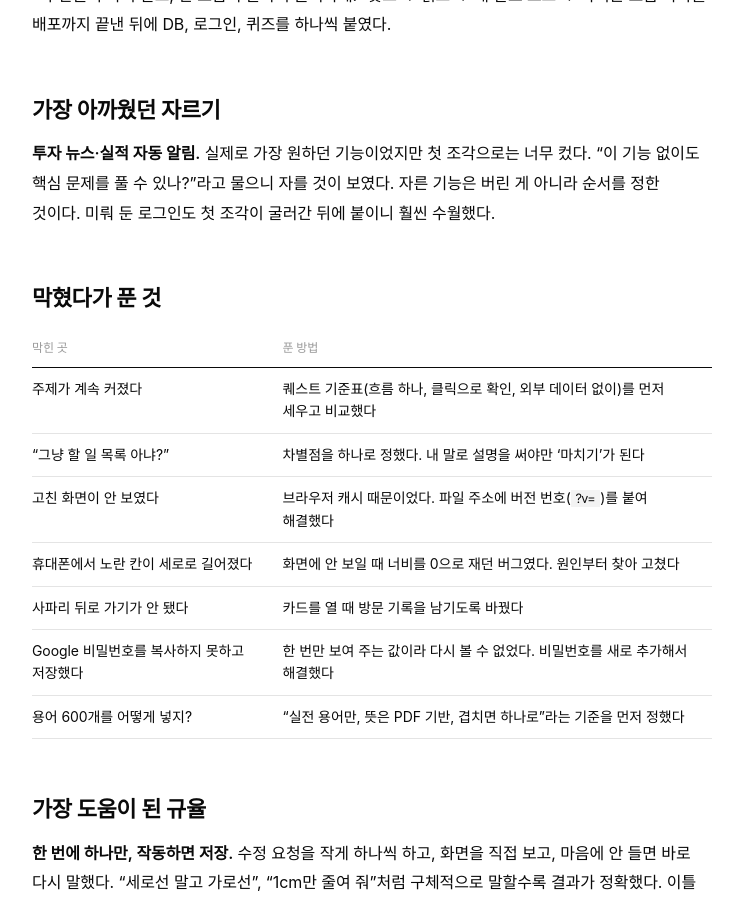
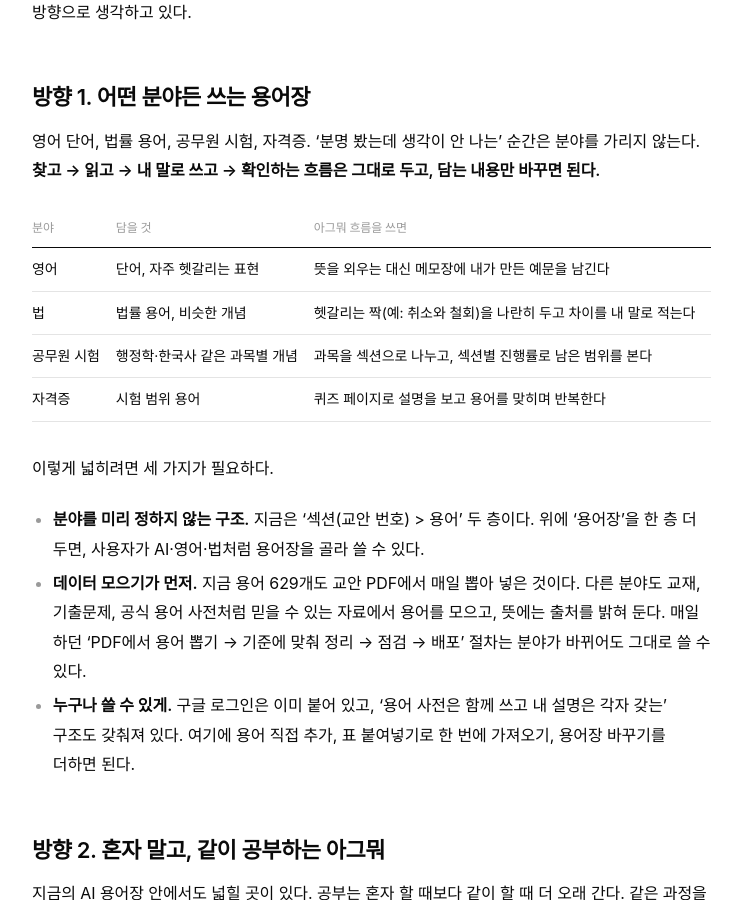
Before and after one commit to k-im-rose/k-im-rose.github.io, a Jekyll site: the page built from _posts/2026-11-15-agmwo.md, in a window 1280 px wide and 900 px high, scrolled down 24229 px. Shown: the whole window, without its empty margins (232-975 px from the left). Built offline with Jekyll 4.4.1, drawn with Linux system fonts in a browser that asks for light colours; some web fonts are replaced; some of the changed text lies outside the part shown.

Commit message:
아그뭐 글: 확장 아이디어 섹션 추가
어떤 분야든 쓰는 용어장(영어·법·공무원 시험·자격증)과
동기들과 같이 공부하는 방향(퀴즈 대회·랭킹·설명 나눠 보기)을 10장으로 넣고 회고를 11장으로.

Co-Authored-By: Claude Opus 5.5 <noreply@anthropic.com>

```diff
--- a/_posts/2026-11-15-agmwo.md
+++ b/_posts/2026-11-15-agmwo.md
@@ -379,7 +379,42 @@ AIFFEL 과정이 이어지는 동안 새 교안이 열릴 때마다 용어와
 
 ---
 
-## 10. 회고
+## 10. 확장 아이디어 — AI 용어장에서 끝내지 않는다
+
+아그뭐는 AIFFEL 과정의 AI 용어로 시작했지만, 처음부터 AI 용어 전용으로 만들 생각은 아니었다. 이름을 정할 때도 'AI 용어 노트' 같은 이름 대신 누구나 하는 말인 '아, 그게 뭐더라?'를 골랐고, 첫 화면 문구도 "외워야 할 게 있으신가요?"로, '용어'라는 말조차 넣지 않고 분야를 열어 두었다. 확장은 두 방향으로 생각하고 있다.
+
+### 방향 1. 어떤 분야든 쓰는 용어장
+
+영어 단어, 법률 용어, 공무원 시험, 자격증. '분명 봤는데 생각이 안 나는' 순간은 분야를 가리지 않는다. **찾고 → 읽고 → 내 말로 쓰고 → 확인하는 흐름은 그대로 두고, 담는 내용만 바꾸면 된다.**
+
+| 분야 | 담을 것 | 아그뭐 흐름을 쓰면 |
+|---|---|---|
+| 영어 | 단어, 자주 헷갈리는 표현 | 뜻을 외우는 대신 메모장에 내가 만든 예문을 남긴다 |
+| 법 | 법률 용어, 비슷한 개념 | 헷갈리는 짝(예: 취소와 철회)을 나란히 두고 차이를 내 말로 적는다 |
+| 공무원 시험 | 행정학·한국사 같은 과목별 개념 | 과목을 섹션으로 나누고, 섹션별 진행률로 남은 범위를 본다 |
+| 자격증 | 시험 범위 용어 | 퀴즈 페이지로 설명을 보고 용어를 맞히며 반복한다 |
+
+이렇게 넓히려면 세 가지가 필요하다.
+
+- **분야를 미리 정하지 않는 구조.** 지금은 '섹션(교안 번호) > 용어' 두 층이다. 위에 '용어장'을 한 층 더 두면, 사용자가 AI·영어·법처럼 용어장을 골라 쓸 수 있다.
+- **데이터 모으기가 먼저.** 지금 용어 629개도 교안 PDF에서 매일 뽑아 넣은 것이다. 다른 분야도 교재, 기출문제, 공식 용어 사전처럼 믿을 수 있는 자료에서 용어를 모으고, 뜻에는 출처를 밝혀 둔다. 매일 하던 'PDF에서 용어 뽑기 → 기준에 맞춰 정리 → 점검 → 배포' 절차는 분야가 바뀌어도 그대로 쓸 수 있다.
+- **누구나 쓸 수 있게.** 구글 로그인은 이미 붙어 있고, '용어 사전은 함께 쓰고 내 설명은 각자 갖는' 구조도 갖춰져 있다. 여기에 용어 직접 추가, 표 붙여넣기로 한 번에 가져오기, 용어장 바꾸기를 더하면 된다.
+
+### 방향 2. 혼자 말고, 같이 공부하는 아그뭐
+
+지금의 AI 용어장 안에서도 넓힐 곳이 있다. 공부는 혼자 할 때보다 같이 할 때 더 오래 간다. 같은 과정을 듣는 동기들과 함께 쓰는 방향이다.
+
+- **주간 퀴즈 대회.** 그 주에 열린 교안의 용어로 문제를 내고, 같은 문제를 다 같이 풀어 본다. 매주 새 교안이 열리니 대회 문제도 자연스럽게 바뀐다.
+- **학습 랭킹.** 이번 주에 마친 용어, 다시 본 용어를 순위로 보여 줘서 서로 자극이 되게 한다.
+- **같은 용어, 다른 설명.** 원하는 사람끼리 MY NOTE를 서로 볼 수 있게 한다. 같은 용어를 동기는 어떻게 이해했는지 보면, '내 말로 설명하기'가 혼자 하는 공부에서 함께 하는 공부로 넓어진다.
+
+랭킹은 바로 만들지 않고 자료부터 찾아봤다. 게임 요소의 학습 효과는 작음~중간 정도이고, 랭킹의 효과는 연구마다 엇갈렸다. 전체 순위를 공개하면 중하위권은 오히려 의욕이 떨어지고, 앞뒤 몇 명만 보여 주는 순위가 더 낫다는 결과가 많았다. 그래서 만든다면 **닉네임으로, 원하는 사람만, 주 단위로 새로 시작하는** 방식으로 하려 한다. 그리고 마친 개수만으로 순위를 매기면 설명을 대충 써서 개수만 올릴 수 있다. 개수보다 '얼마나 이해했나'를 보는 퀴즈 대회가 아그뭐의 가치에 더 맞는다고 본다.
+
+지금은 사용자가 몇 명뿐이라 같이 공부하는 기능은 보류해 두었다. 그 전에 남과 비교하지 않고 혼자 보는 주간 기록(이번 주 마친 개수, 연속 학습일)부터 더할 생각이다.
+
+---
+
+## 11. 회고
 
 ### 한 줄 요약
 "다 만들려 하지 말고, 한 흐름이 끝까지 굴러가게." 찾고 → 읽고 → 내 말로 쓰고 → 마치는 흐름 하나를 배포까지 끝낸 뒤에 DB, 로그인, 퀴즈를 하나씩 붙였다.
@@ -409,12 +444,11 @@ AIFFEL 과정이 이어지는 동안 새 교안이 열릴 때마다 용어와
 - **반복되는 일은 절차로 묶는다.** 매일 하던 용어 추가를 스킬로, 다시 아침 예약 작업으로 묶으니 공부에 쓸 시간이 늘었다.
 
 ### 다음에 더하고 싶은 것
-새 교안 용어는 계속 추가하고, 그 밖에 아래 기능을 더하고 싶다.
+새 교안 용어는 계속 추가하고, 그 밖에 아래 기능을 더하고 싶다. 더 큰 방향은 10장 확장 아이디어에 적었다.
 
 - 오늘의 용어 제안 (들어올 때 다시보기·알아보기 중 하나 추천)
 - AI가 내 설명을 보고 빠진 점 짚어 주기
 - 혼자 보는 주간 기록 (이번 주 마친 개수, 연속 학습일)
-- 동기들이 각자 자기 용어장을 만들어 쓰기
 
 ---
 
```
